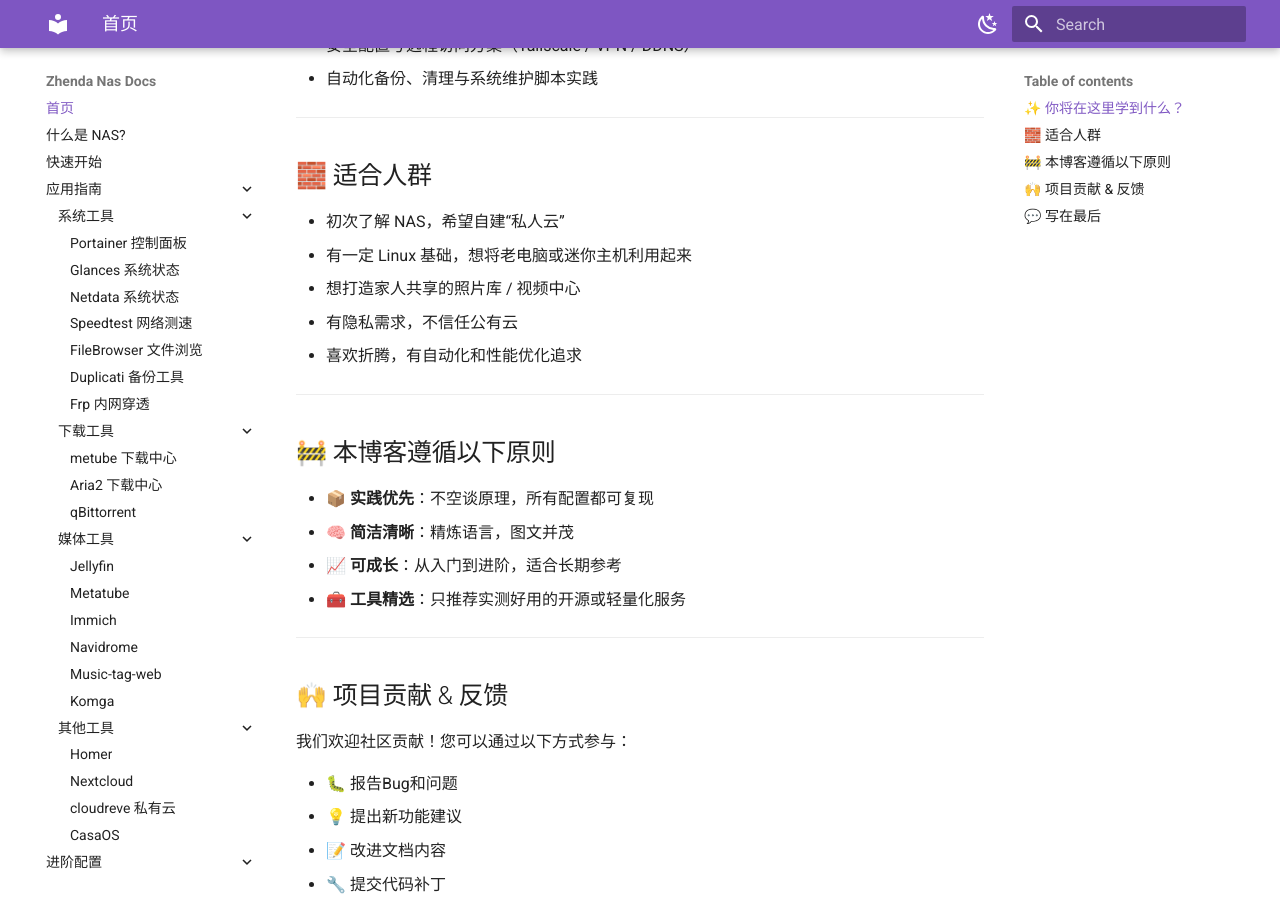
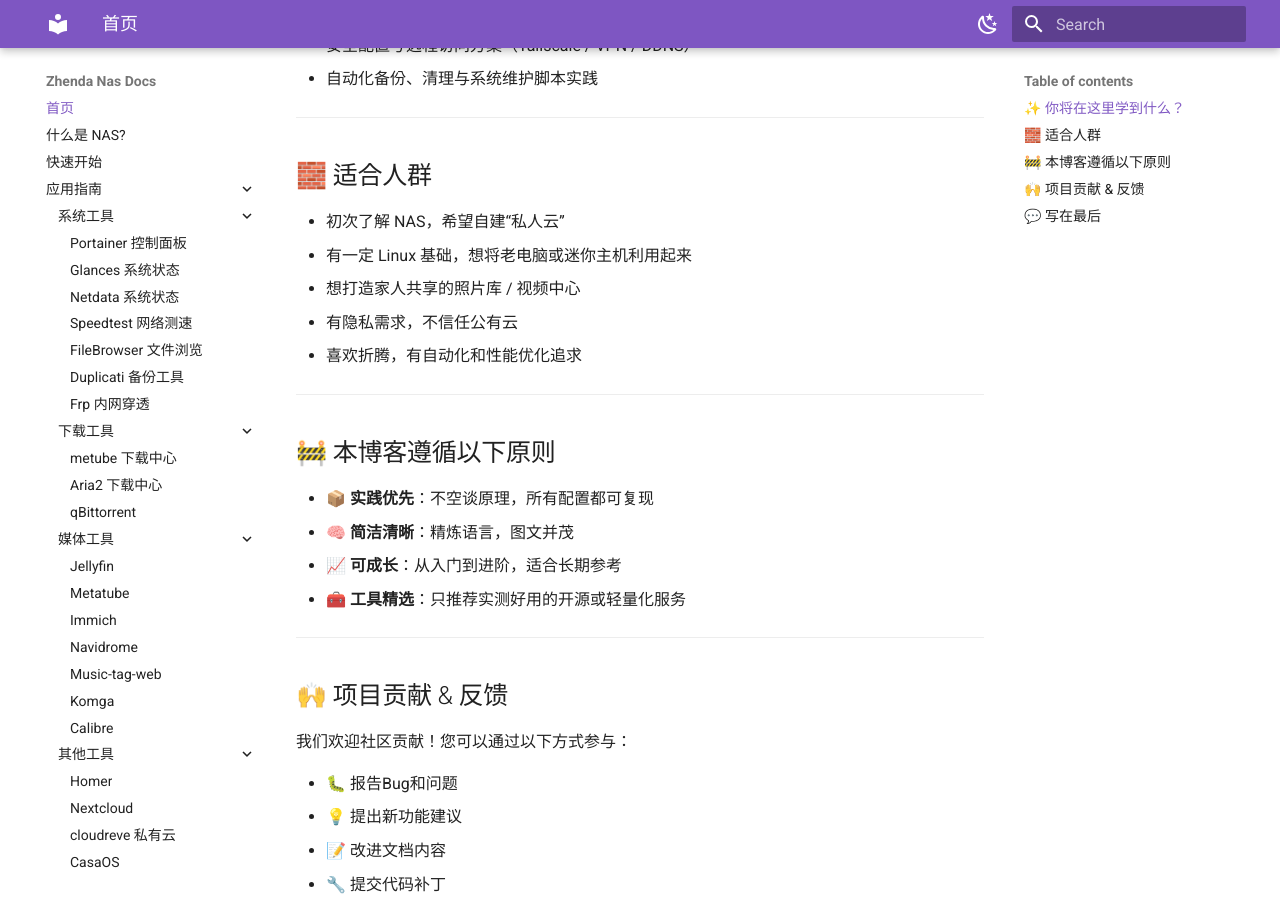
Before and after one commit to zhenda-hub/my-docker-files, an MkDocs documentation site: the page built from docs/index.md, in a window 1280 px wide and 900 px high, scrolled down 491 px. Built offline with MkDocs 1.6.1 and Material for MkDocs 9.7.7, drawn with Linux system fonts in a browser that asks for light colours.

Commit message:
update: nav

```diff
--- a/mkdocs.yml
+++ b/mkdocs.yml
@@ -40,6 +40,7 @@ nav:
       - Navidrome: applications/media/navidrome.md
       - Music-tag-web: applications/media/music-tag-web.md
       - Komga: applications/media/komga.md
+      - Calibre: applications/media/calibre.md
     # - 生产力工具:
     #   - GitLab: applications/productivity/gitlab.md
     #   - Gitea: applications/productivity/gitea.md
```
